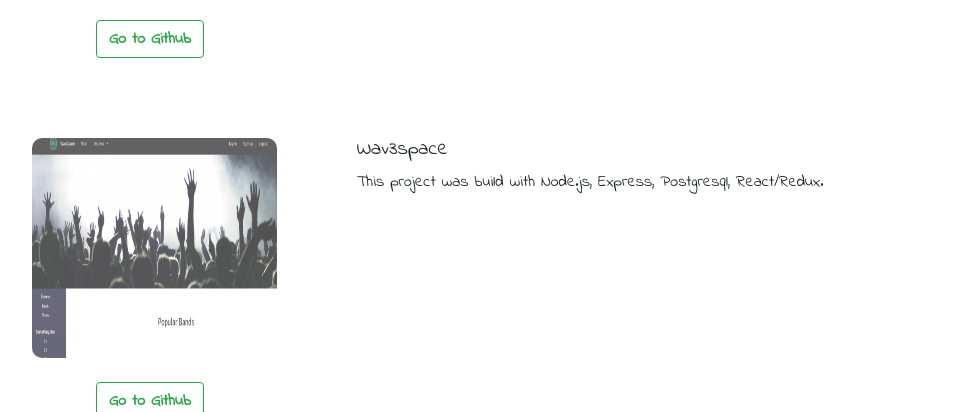
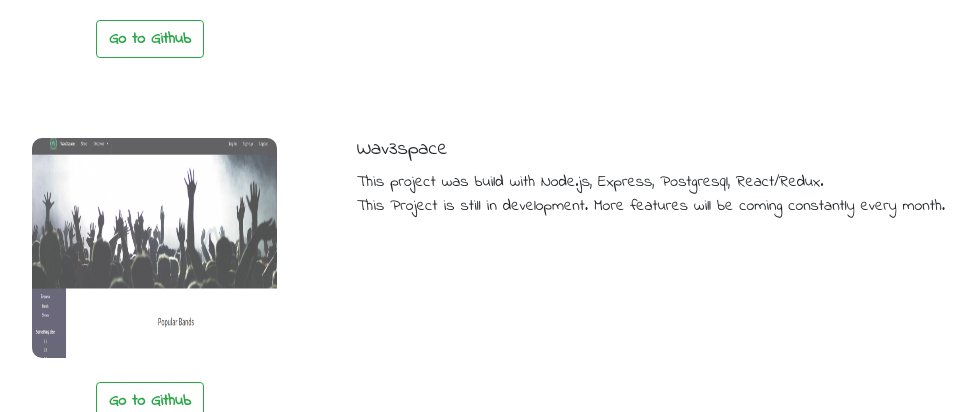
Before and after one commit to nerincon/tornado-exercise, a Python web app: template myapp/templates/portfolio.html in a window 1280 px wide. Shown: the part 1130-1542 px from the top of the page, without its empty margins (48-1024 px from the left). Run offline with Jinja, Linux system fonts and the light colour scheme; the template is opened without the code that fills it, so the values that code supplies are empty; some libraries are stand-ins or nearby versions.

Commit message:
add small note for wav3space

```diff
--- a/myapp/templates/portfolio.html
+++ b/myapp/templates/portfolio.html
@@ -41,7 +41,8 @@
         <div class='note'>
             <h5>Wav3space</h5>
             <p>
-                This project was build with Node.js, Express, Postgresql, React/Redux.
+                This project was build with Node.js, Express, Postgresql, React/Redux.<br>
+                This Project is still in development. More features will be coming constantly every month.
             </p>
         </div>
         <figcaption><a role="button" target="_blank" href="https://github.com/nerincon/Wav3space" class="btn btn-outline-success web">Go to Github</a></figcaption>
```
